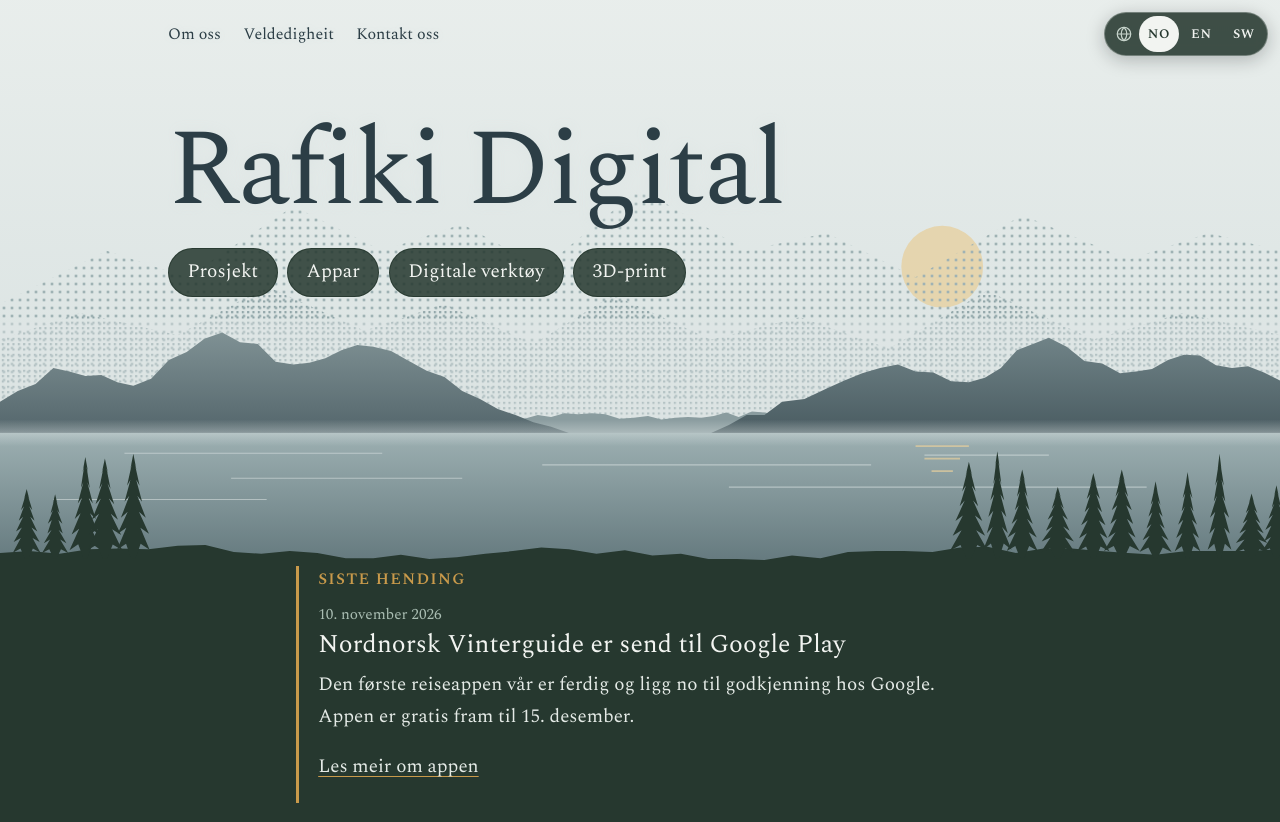
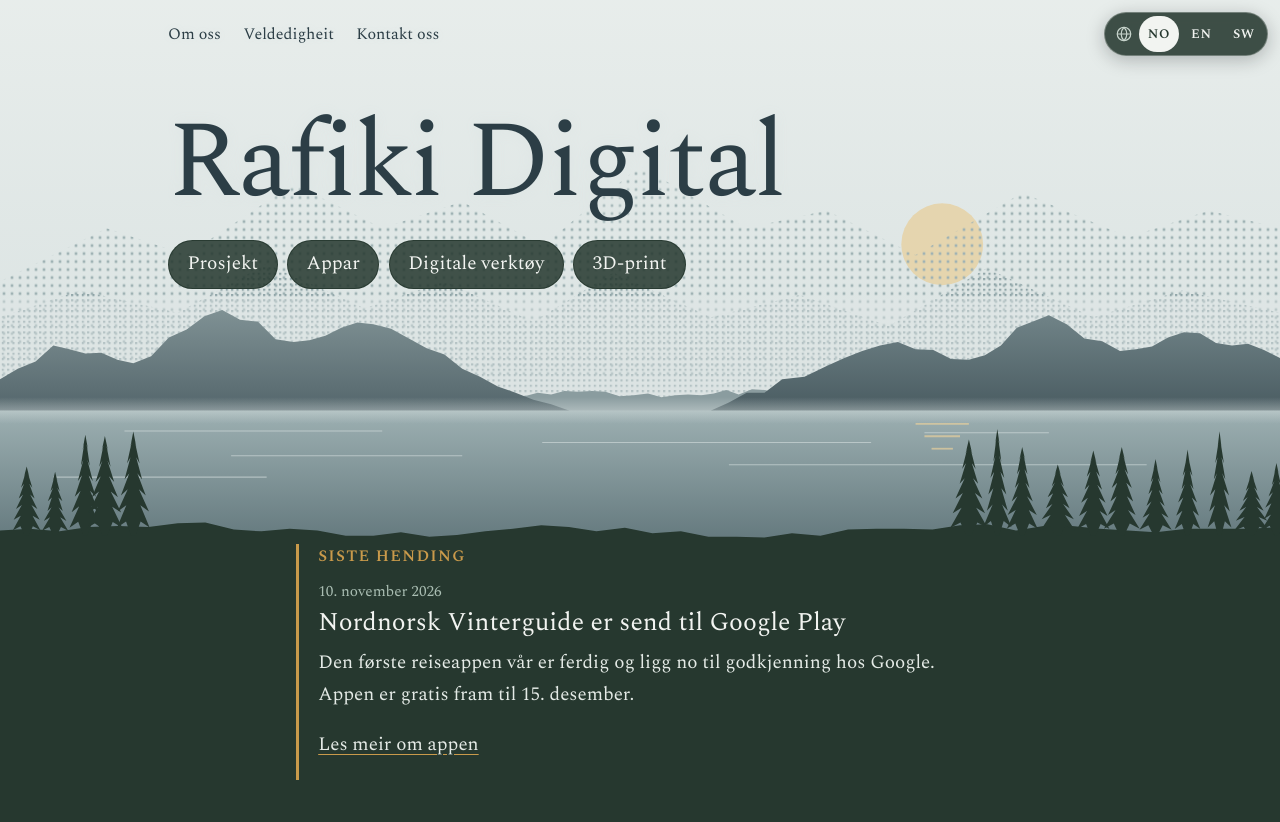
Before and after one commit to mikk-glitc/rafikidigital, a plain HTML site: page index.html in a window 1280 px wide. Shown: the top 822 px of the page. Drawn offline with nearby package versions, Linux system fonts and the light colour scheme.

Commit message:
Landskapet trekt opp: fjella rett under lenkjene, lik høgd på alle skjermar
Co-Authored-By: Claude Opus 5.5 <noreply@anthropic.com>
Claude-Session: https://claude.ai/code/session_013DcLyoQm5rxszg8S8tbWNs

```diff
--- a/index.html
+++ b/index.html
@@ -23,7 +23,7 @@
   html { -webkit-text-size-adjust: 100%; }
   body {
     margin: 0;
-    background: var(--himmel);
+    background: var(--furu);
     color: var(--fjord);
     font-family: "Spectral", Georgia, serif;
     font-weight: 300;
@@ -35,10 +35,10 @@
   a:focus-visible { outline: 2px solid var(--sol); outline-offset: 3px; }
 
   /* Landskapet: fjella lengst bak går over i eit rutenett av punkt, der naturen møter det digitale. */
-  .land { position: relative; height: min(78vh, 720px); min-height: 440px; overflow: hidden; }
+  .land { position: relative; height: clamp(560px, 47vw, 760px); overflow: hidden; }
   .land svg { position: absolute; inset: 0; width: 100%; height: 100%; display: block; }
   .namn {
-    position: absolute; left: 0; right: 0; top: max(17%, 7.5rem);
+    position: absolute; left: 0; right: 0; top: 7rem;
     max-width: 62rem; margin: 0 auto; padding: 0 1.5rem;
   }
   .namn h1 {
```
